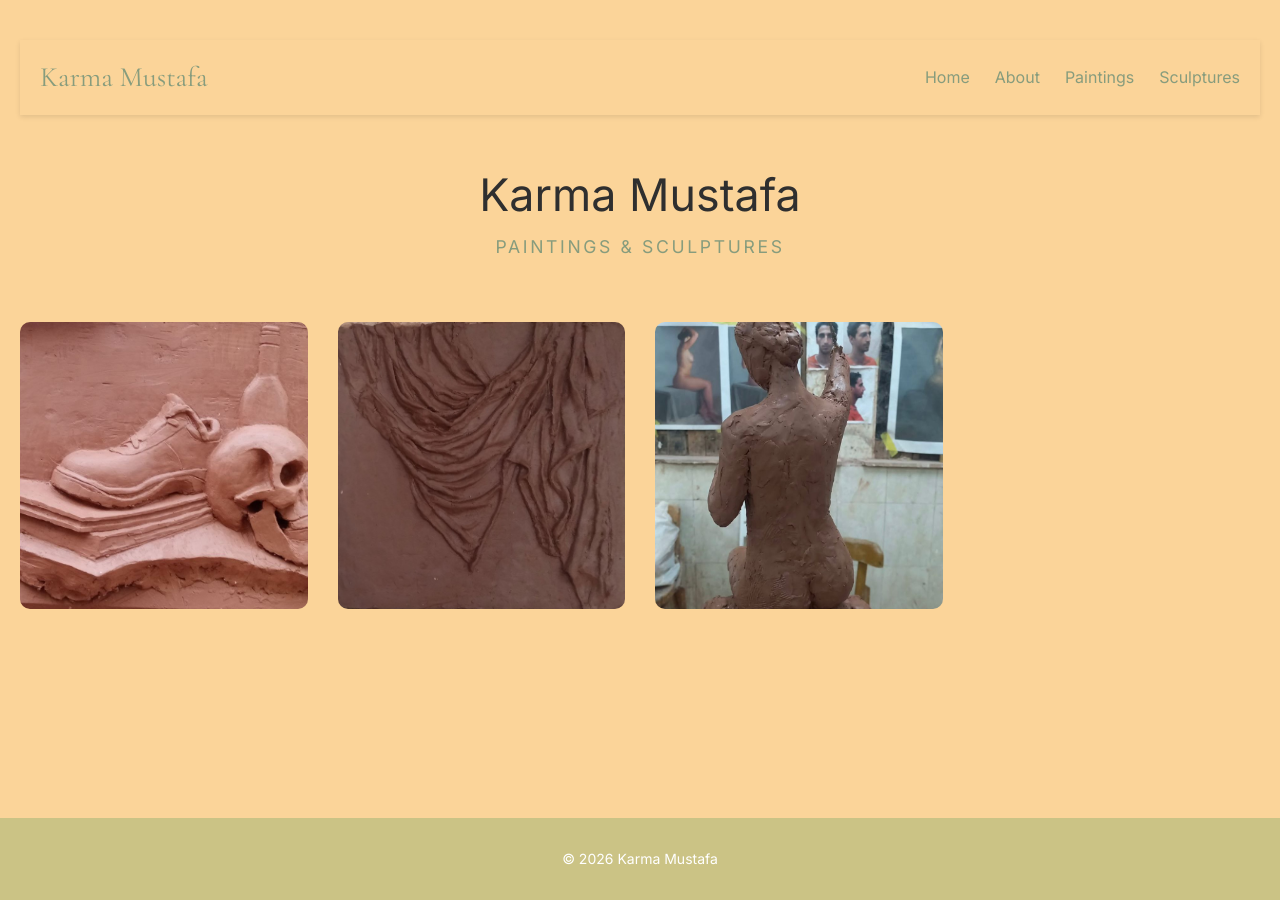
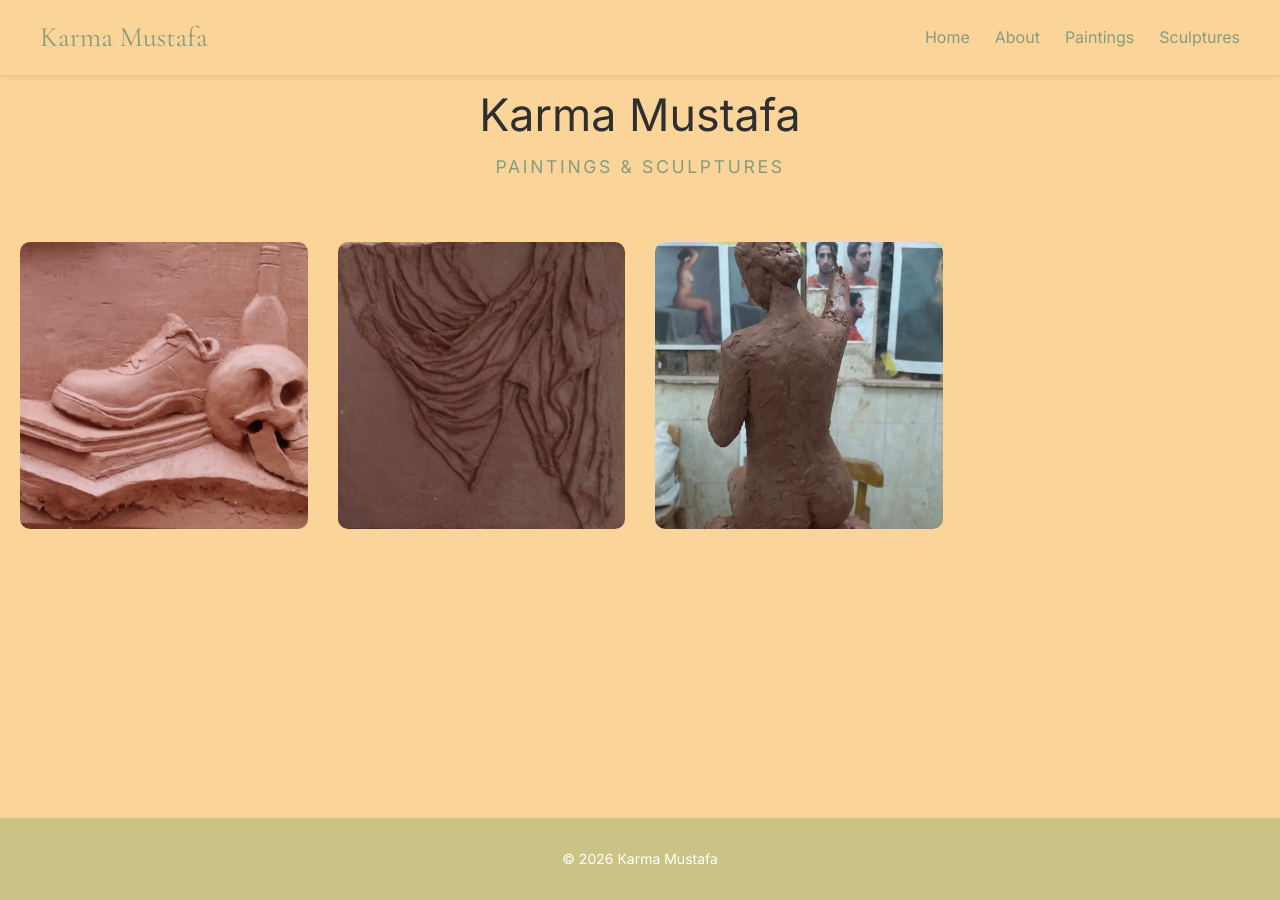
Before and after one commit to OxOh/karma.mustafa.github.io, a Jekyll site: the page built from index.md, in a window 1280 px wide. Built offline with Jekyll 4.4.1, drawn with Linux system fonts in a browser that asks for light colours.

Commit message:
mobile-view fix3

```diff
--- a/assets/css/style.css
+++ b/assets/css/style.css
@@ -65,20 +65,10 @@ main {
 /* ==============================
    HEADER
 ============================== */
-header:not(.hero) {
-  padding: 40px 20px;
+header {
+  text-align: center;
+  background: var(--sand);
 }
-.navbar {
-  position: sticky;
-  top: 0;
-  z-index: 1000;
-}
-
-.hero {
-  position: relative;
-  z-index: 1;
-}
-
 
 .site-title {
   font-family: 'Cormorant Garamond', serif;
@@ -318,14 +308,19 @@ footer {
     z-index: 100;
     gap: 0;
     padding: 10px 0;
+    box-shadow: 0 4px 6px rgba(0,0,0,0.1); /* added for better visibility */
   }
 
   .nav-links.active {
-    display: flex; /* show when hamburger clicked */
+    display: flex !important; /* !important to ensure it overrides */
   }
 
   .nav-links li {
     text-align: center;
     padding: 10px 0;
   }
+
+  .nav-container {
+    position: relative; /* ensure absolute positioning works for dropdown */
+  }
 }
```
Also changed, not shown: 1 other file.
